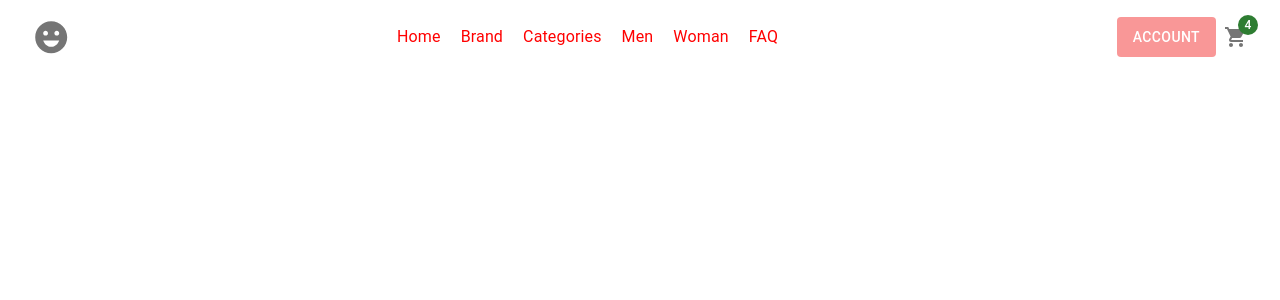
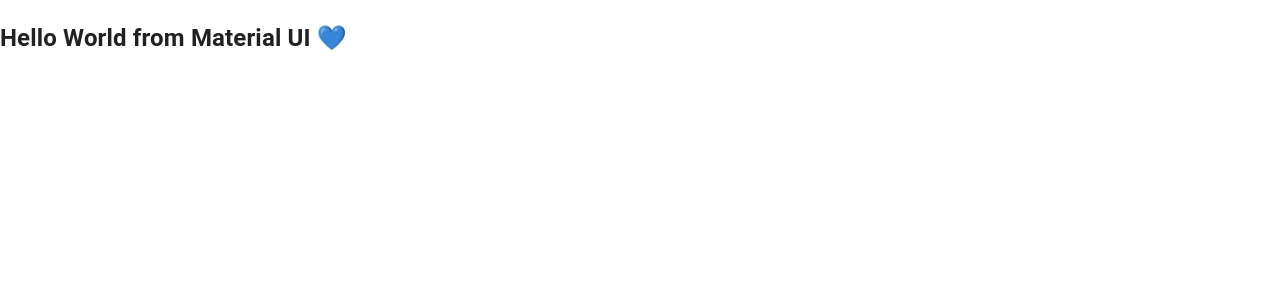
Before and after one commit to OerdBej/dashboard-mui, a React (Create React App) app: page / in a window 1280 px wide. Shown: the top 300 px of the page. Built offline with nearby package versions, Linux system fonts and the light colour scheme.

Commit message:
customizing theme and css reausable components

```diff
--- a/package.json
+++ b/package.json
@@ -12,6 +12,7 @@
     "@testing-library/user-event": "^13.5.0",
     "react": "^18.2.0",
     "react-dom": "^18.2.0",
+    "react-icons": "^4.4.0",
     "react-router": "^6.3.0",
     "react-scripts": "5.0.1",
     "web-vitals": "^2.1.4"
--- a/src/App.js
+++ b/src/App.js
@@ -1,11 +1,7 @@
-import Navbar from "./components/navbar/Navbar";
-
 function App() {
   return (
     <div>
-      <Navbar variant="contained" color="error">
-        Text
-      </Navbar>
+      <h2>Hello World from Material UI 💙</h2>
     </div>
   );
 }
--- a/src/components/navbar/Navbar.js
+++ /dev/null
@@ -1,133 +0,0 @@
-import {
-  AppBar,
-  Badge,
-  Button,
-  IconButton,
-  Toolbar,
-  Typography,
-} from "@mui/material";
-import { useState } from "react";
-import React from "react";
-import { Box } from "@mui/system";
-import ShoppingCartIcon from "@mui/icons-material/ShoppingCart";
-import Menu from "@mui/material/Menu";
-import MenuItem from "@mui/material/MenuItem";
-import { EmojiEmotions } from "@mui/icons-material";
-
-const Navbar = () => {
-  const [anchorEl, setAnchorEl] = useState(null);
-
-  //   for using to toogle the button in order to make the switch from On/Off
-  const openMenu = Boolean(anchorEl);
-
-  const handleClick = (e) => {
-    setAnchorEl(e.currentTarget);
-  };
-
-  const handleClose = () => {
-    setAnchorEl(null);
-  };
-
-  return (
-    <AppBar elevation={0} sx={{ backgroundColor: "white" }}>
-      <Toolbar>
-        <Box
-          sx={{
-            display: "flex",
-            justifyContent: "space-between",
-            alignItems: "center",
-            width: "100%",
-            padding: "10px 0px",
-          }}
-          comp
-          onent="div"
-        >
-          <Box>
-            <IconButton>
-              <EmojiEmotions
-                sx={{
-                  fontSize: "2.4rem",
-                }}
-              />
-            </IconButton>
-          </Box>
-          {/* The parent of the links was inline-block: Display Flex */}
-          <Box sx={{ display: "flex" }}>
-            <Typography
-              sx={{ marginRight: "20px", cursor: "pointer", color: "red" }}
-            >
-              Home
-            </Typography>
-
-            {/* Brand */}
-
-            <Typography
-              sx={{ marginRight: "20px", cursor: "pointer", color: "red" }}
-            >
-              Brand
-            </Typography>
-
-            {/* Here the functionalities */}
-            <Typography
-              sx={{ marginRight: "20px", cursor: "pointer", color: "red" }}
-              aria-controls="basic-menu"
-              aria-haspopup="true"
-              aria-expanded={openMenu ? "true" : undefined}
-              onClick={handleClick}
-            >
-              Categories
-            </Typography>
-
-            <Menu
-              id="basic-menu"
-              anchorEl={anchorEl}
-              open={openMenu}
-              onClose={handleClose}
-            >
-              <MenuItem onClick={handleClose}>Men</MenuItem>
-              <MenuItem onClick={handleClose}>Women</MenuItem>
-              <MenuItem onClick={handleClose}>Unisex</MenuItem>
-            </Menu>
-            <Typography
-              sx={{ marginRight: "20px", cursor: "pointer", color: "red" }}
-            >
-              Men
-            </Typography>
-            <Typography
-              sx={{ marginRight: "20px", cursor: "pointer", color: "red" }}
-            >
-              Woman
-            </Typography>
-            <Typography
-              sx={{ marginRight: "20px", cursor: "pointer", color: "red" }}
-            >
-              FAQ
-            </Typography>
-          </Box>
-          <Box
-            sx={{
-              display: "flex",
-              justifyContent: "center",
-              alignItem: "center",
-            }}
-          >
-            <Button
-              variant="contained"
-              sx={{ backgroundColor: "#F99797" }}
-              disableElevation
-            >
-              Account
-            </Button>
-            <IconButton>
-              <Badge badgeContent={4} color="success">
-                <ShoppingCartIcon color="action" />
-              </Badge>
-            </IconButton>
-          </Box>
-        </Box>
-      </Toolbar>
-    </AppBar>
-  );
-};
-
-export default Navbar;
--- a/src/index.css
+++ b/src/index.css
@@ -1,13 +1,7 @@
+@import url('https://fonts.googleapis.com/css2?family=Raleway:wght@100&display=swap');
+
+html,
 body {
-  margin: 0;
-  font-family: -apple-system, BlinkMacSystemFont, 'Segoe UI', 'Roboto', 'Oxygen',
-    'Ubuntu', 'Cantarell', 'Fira Sans', 'Droid Sans', 'Helvetica Neue',
-    sans-serif;
-  -webkit-font-smoothing: antialiased;
-  -moz-osx-font-smoothing: grayscale;
+  height: 100vh;
+  overflow: hidden;
 }
-
-code {
-  font-family: source-code-pro, Menlo, Monaco, Consolas, 'Courier New',
-    monospace;
-}
```
Also changed, not shown: src/App.css (deleted, +0 -38 lines), src/themes/AppThemeProvider.js (added, +74 -0 lines), src/themes/commonStyles.js (added, +72 -0 lines), 1 other file (tests, documents, lock files or other folders).
